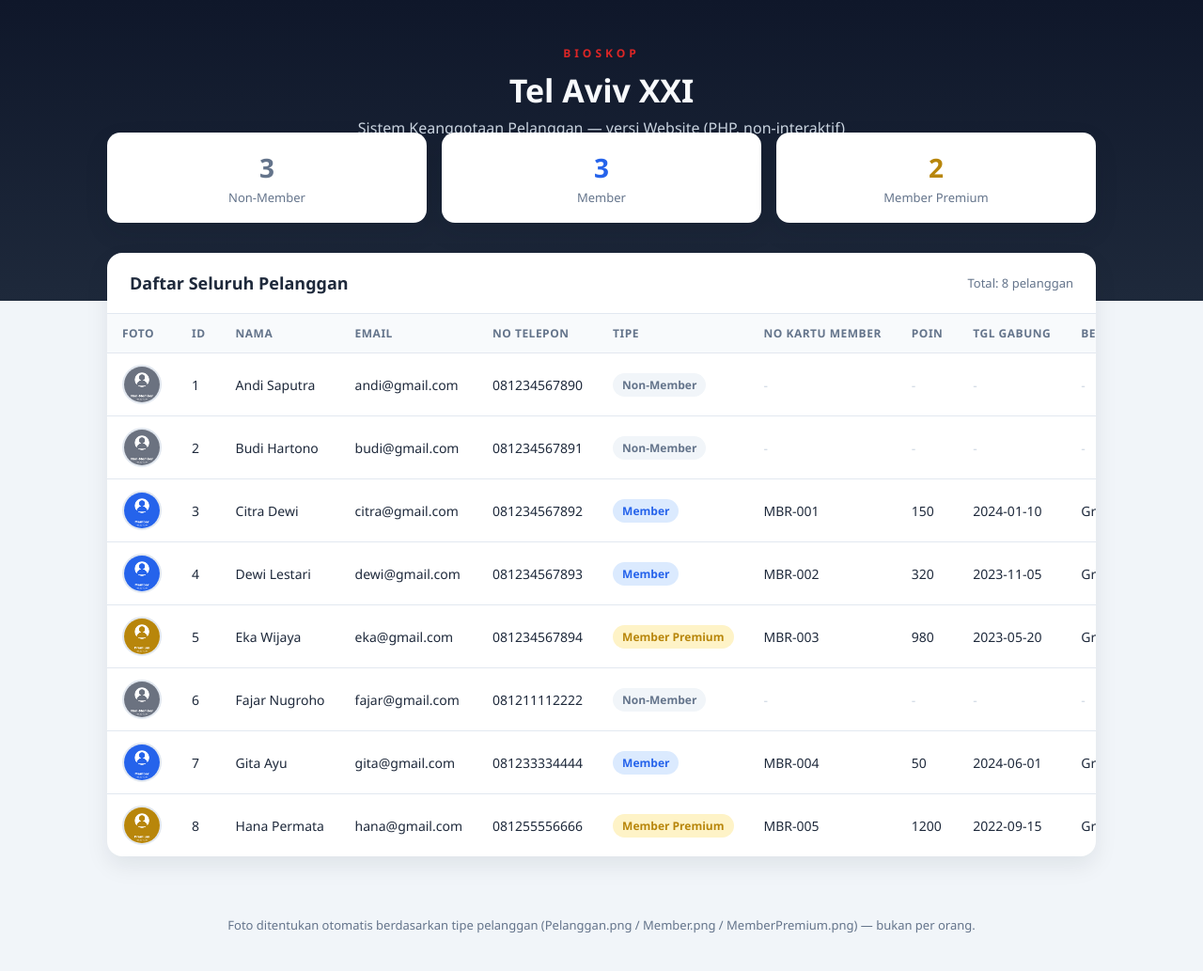
After one commit to laflaga404/TP2DPBO2526C2, a PHP site: page / in a window 1280 px wide. The commit adds this page. Shown: the whole page at 94% size. Run offline with PHP 8.4, Linux system fonts and the light colour scheme; some libraries are stand-ins or nearby versions.

Commit message:
Add files via upload

```diff
--- a/php/Member.php
+++ b/php/Member.php
@@ -20,6 +20,7 @@ class Member extends Pelanggan {
         $this->poin = (int) $poin;
         $this->tanggalGabung = (string) $tanggalGabung;
         $this->benefit = (string) $benefit;
+        $this->foto = "Member.png";
     }
 
     // ---- Getter tambahan ----
@@ -46,10 +47,11 @@ class Member extends Pelanggan {
     public function toRow() {
         $row = parent::toRow();
         $row[4] = $this->getTipe();
-        $row[5] = $this->noKartuMember;
-        $row[6] = (string) $this->poin;
-        $row[7] = $this->tanggalGabung;
-        $row[8] = $this->benefit;
+        // $row[5] (Foto) sudah otomatis "Member.png" lewat $this->foto
+        $row[6] = $this->noKartuMember;
+        $row[7] = (string) $this->poin;
+        $row[8] = $this->tanggalGabung;
+        $row[9] = $this->benefit;
         return $row;
     }
 }
--- a/php/MemberPremium.php
+++ b/php/MemberPremium.php
@@ -21,6 +21,7 @@ class MemberPremium extends Member {
         $this->kodeVoucher = (string) $kodeVoucher;
         $this->diskon = (float) $diskon;
         $this->freeUpgradeSeat = (bool) $freeUpgradeSeat;
+        $this->foto = "MemberPremium.png";
     }
 
     // ---- Getter tambahan ----
@@ -46,9 +47,10 @@ class MemberPremium extends Member {
     public function toRow() {
         $row = parent::toRow();
         $row[4] = $this->getTipe();
-        $row[9] = $this->kodeVoucher;
-        $row[10] = number_format($this->diskon, 2, '.', '');
-        $row[11] = $this->freeUpgradeSeat ? "Yes" : "No";
+        // $row[5] (Foto) sudah otomatis "MemberPremium.png" lewat $this->foto
+        $row[10] = $this->kodeVoucher;
+        $row[11] = number_format($this->diskon, 2, '.', '');
+        $row[12] = $this->freeUpgradeSeat ? "Yes" : "No";
         return $row;
     }
 }
--- a/php/Pelanggan.php
+++ b/php/Pelanggan.php
@@ -10,12 +10,14 @@ class Pelanggan {
     protected $nama;
     protected $email;
     protected $noTelepon;
+    protected $foto;
 
     public function __construct($idPelanggan, $nama, $email, $noTelepon) {
         $this->idPelanggan = (int) $idPelanggan;
         $this->nama = (string) $nama;
         $this->email = (string) $email;
         $this->noTelepon = (string) $noTelepon;
+        $this->foto = "Pelanggan.png";
     }
 
     // ---- Getter ----
@@ -23,11 +25,13 @@ class Pelanggan {
     public function getNama() { return $this->nama; }
     public function getEmail() { return $this->email; }
     public function getNoTelepon() { return $this->noTelepon; }
+    public function getFoto() { return $this->foto; }
 
     // ---- Setter ----
     public function setNama($nama) { $this->nama = (string) $nama; }
     public function setEmail($email) { $this->email = (string) $email; }
     public function setNoTelepon($noTelepon) { $this->noTelepon = (string) $noTelepon; }
+    public function setFoto($foto) { $this->foto = (string) $foto; }
 
     // ---- Method polymorphic (bakal di-override di anak & cucu) ----
     public function getTipe() {
@@ -44,6 +48,7 @@ class Pelanggan {
             $this->email,
             $this->noTelepon,
             $this->getTipe(),
+            $this->foto,
             "-", // No Kartu Member
             "-", // Poin
             "-", // Tanggal Gabung
--- /dev/null
+++ b/php/index.php
@@ -0,0 +1,283 @@
+<?php
+
+require_once 'MemberPremium.php';
+
+// =========================================================================
+// Tel Aviv XXI — Sistem Keanggotaan Pelanggan (versi WEBSITE)
+// -------------------------------------------------------------------------
+// Versi ini TIDAK interaktif (tidak ada form input) — cukup menampilkan
+// data pelanggan (Non-Member, Member, Member Premium) dalam satu halaman
+// web yang rapi, lengkap dengan foto tiap tipe pelanggan.
+//
+// Hanya ada 3 foto (ditentukan otomatis oleh tipe pelanggan, bukan per
+// orang), sesuai atribut `foto` yang di-override tiap level:
+//   - Non-Member       -> foto/Pelanggan.png
+//   - Member           -> foto/Member.png
+//   - Member Premium   -> foto/MemberPremium.png
+//
+// Jalankan dengan PHP built-in server, misalnya:
+//   cd PHP && php -S localhost:8000
+// lalu buka http://localhost:8000 di browser.
+// =========================================================================
+
+// LIST OF OBJECT (nyimpen SEMUA tingkatan: Pelanggan, Member, MemberPremium)
+// Data hardcode (5 data awal + 3 contoh tambahan), sama seperti versi CLI.
+$daftarPelanggan = [
+    new Pelanggan(1, "Andi Saputra", "andi@gmail.com", "081234567890"),
+    new Pelanggan(2, "Budi Hartono", "budi@gmail.com", "081234567891"),
+    new Member(3, "Citra Dewi", "citra@gmail.com", "081234567892",
+        "MBR-001", 150, "2024-01-10", "Gratis Payung"),
+    new Member(4, "Dewi Lestari", "dewi@gmail.com", "081234567893",
+        "MBR-002", 320, "2023-11-05", "Gratis 2 Tiket Nonton"),
+    new MemberPremium(5, "Eka Wijaya", "eka@gmail.com", "081234567894",
+        "MBR-003", 980, "2023-05-20", "Gratis Popcorn & Minuman",
+        "VC-PREMIUM01", 0.15, true),
+    new Pelanggan(6, "Fajar Nugroho", "fajar@gmail.com", "081211112222"),
+    new Member(7, "Gita Ayu", "gita@gmail.com", "081233334444",
+        "MBR-004", 50, "2024-06-01", "Gratis Popcorn"),
+    new MemberPremium(8, "Hana Permata", "hana@gmail.com", "081255556666",
+        "MBR-005", 1200, "2022-09-15", "Gratis 2 Tiket Nonton",
+        "VC-PREMIUM02", 0.20, true),
+];
+
+$HEADER = [
+    "Foto", "ID", "Nama", "Email", "No Telepon", "Tipe",
+    "No Kartu Member", "Poin", "Tgl Gabung", "Benefit",
+    "Kode Voucher", "Diskon", "Free Upgrade Seat",
+];
+
+// Ambil toRow() tiap objek (polymorphic), lalu pindahkan kolom Foto
+// (index 5 di toRow) ke posisi paling depan biar enak dilihat di web.
+$rows = [];
+foreach ($daftarPelanggan as $p) {
+    $r = $p->toRow();
+    $foto = $r[5];
+    unset($r[5]);
+    $rows[] = array_merge([$foto], array_values($r));
+}
+
+function badgeClass($tipe) {
+    if ($tipe === "Member Premium") return "badge badge-premium";
+    if ($tipe === "Member") return "badge badge-member";
+    return "badge badge-non";
+}
+
+$totalNonMember = count(array_filter($daftarPelanggan, fn($p) => $p->getTipe() === "Non-Member"));
+$totalMember = count(array_filter($daftarPelanggan, fn($p) => $p->getTipe() === "Member"));
+$totalPremium = count(array_filter($daftarPelanggan, fn($p) => $p->getTipe() === "Member Premium"));
+?>
+<!DOCTYPE html>
+<html lang="id">
+<head>
+<meta charset="UTF-8">
+<meta name="viewport" content="width=device-width, initial-scale=1.0">
+<title>Tel Aviv XXI — Sistem Keanggotaan Pelanggan</title>
+<style>
+    :root {
+        --bg: #0f172a;
+        --panel: #ffffff;
+        --ink: #1e293b;
+        --muted: #64748b;
+        --accent: #dc2626;
+        --accent-dark: #991b1b;
+        --member: #2563eb;
+        --premium: #b8860b;
+        --border: #e2e8f0;
+    }
+    * { box-sizing: border-box; }
+    body {
+        margin: 0;
+        font-family: "Segoe UI", Roboto, Arial, sans-serif;
+        background: linear-gradient(180deg, #0f172a 0%, #1e293b 320px, #f1f5f9 320px);
+        color: var(--ink);
+    }
+    header {
+        max-width: 1100px;
+        margin: 0 auto;
+        padding: 48px 24px 24px;
+        text-align: center;
+        color: #f8fafc;
+    }
+    header .kicker {
+        letter-spacing: 4px;
+        text-transform: uppercase;
+        font-size: 12px;
+        color: var(--accent);
+        font-weight: 700;
+    }
+    header h1 {
+        margin: 8px 0 6px;
+        font-size: 34px;
+    }
+    header p {
+        margin: 0;
+        color: #cbd5e1;
+    }
+
+    .stats {
+        max-width: 1100px;
+        margin: -30px auto 0;
+        padding: 0 24px;
+        display: grid;
+        grid-template-columns: repeat(3, 1fr);
+        gap: 16px;
+    }
+    .stat-card {
+        background: var(--panel);
+        border-radius: 14px;
+        padding: 18px 20px;
+        box-shadow: 0 10px 25px rgba(15, 23, 42, 0.12);
+        text-align: center;
+    }
+    .stat-card .num { font-size: 28px; font-weight: 800; }
+    .stat-card .lbl { color: var(--muted); font-size: 13px; margin-top: 4px; }
+    .stat-card.non .num { color: var(--muted); }
+    .stat-card.member .num { color: var(--member); }
+    .stat-card.premium .num { color: var(--premium); }
+
+    main {
+        max-width: 1100px;
+        margin: 32px auto 64px;
+        padding: 0 24px;
+    }
+
+    .panel {
+        background: var(--panel);
+        border-radius: 16px;
+        box-shadow: 0 10px 25px rgba(15, 23, 42, 0.08);
+        overflow: hidden;
+    }
+    .panel-head {
+        padding: 20px 24px;
+        border-bottom: 1px solid var(--border);
+        display: flex;
+        align-items: center;
+        justify-content: space-between;
+        flex-wrap: wrap;
+        gap: 8px;
+    }
+    .panel-head h2 { margin: 0; font-size: 18px; }
+    .panel-head span { color: var(--muted); font-size: 13px; }
+
+    .table-wrap { overflow-x: auto; }
+    table { border-collapse: collapse; width: 100%; min-width: 1000px; }
+    thead th {
+        background: #f8fafc;
+        text-align: left;
+        font-size: 12px;
+        text-transform: uppercase;
+        letter-spacing: 0.5px;
+        color: var(--muted);
+        padding: 12px 16px;
+        border-bottom: 1px solid var(--border);
+        white-space: nowrap;
+    }
+    tbody td {
+        padding: 12px 16px;
+        border-bottom: 1px solid var(--border);
+        font-size: 14px;
+        white-space: nowrap;
+    }
+    tbody tr:hover { background: #f8fafc; }
+    tbody tr:last-child td { border-bottom: none; }
+
+    .foto-cell img {
+        width: 42px;
+        height: 42px;
+        border-radius: 50%;
+        object-fit: cover;
+        border: 2px solid var(--border);
+        display: block;
+    }
+
+    .dash { color: #cbd5e1; }
+
+    .badge {
+        display: inline-block;
+        padding: 4px 10px;
+        border-radius: 999px;
+        font-size: 12px;
+        font-weight: 700;
+    }
+    .badge-non { background: #f1f5f9; color: var(--muted); }
+    .badge-member { background: #dbeafe; color: var(--member); }
+    .badge-premium { background: #fef3c7; color: var(--premium); }
+
+    footer {
+        text-align: center;
+        color: var(--muted);
+        font-size: 13px;
+        padding: 0 24px 40px;
+    }
+</style>
+</head>
+<body>
+
+<header>
+    <div class="kicker">Bioskop</div>
+    <h1>Tel Aviv XXI</h1>
+    <p>Sistem Keanggotaan Pelanggan — versi Website (PHP, non-interaktif)</p>
+</header>
+
+<div class="stats">
+    <div class="stat-card non">
+        <div class="num"><?= $totalNonMember ?></div>
+        <div class="lbl">Non-Member</div>
+    </div>
+    <div class="stat-card member">
+        <div class="num"><?= $totalMember ?></div>
+        <div class="lbl">Member</div>
+    </div>
+    <div class="stat-card premium">
+        <div class="num"><?= $totalPremium ?></div>
+        <div class="lbl">Member Premium</div>
+    </div>
+</div>
+
+<main>
+    <div class="panel">
+        <div class="panel-head">
+            <h2>Daftar Seluruh Pelanggan</h2>
+            <span>Total: <?= count($daftarPelanggan) ?> pelanggan</span>
+        </div>
+        <div class="table-wrap">
+            <table>
+                <thead>
+                    <tr>
+                        <?php foreach ($HEADER as $h): ?>
+                            <th><?= htmlspecialchars($h) ?></th>
+                        <?php endforeach; ?>
+                    </tr>
+                </thead>
+                <tbody>
+                    <?php foreach ($rows as $row): ?>
+                        <tr>
+                            <?php foreach ($row as $i => $val): ?>
+                                <?php if ($i === 0): ?>
+                                    <td class="foto-cell">
+                                        <img src="foto/<?= htmlspecialchars($val) ?>"
+                                             alt="Foto <?= htmlspecialchars($row[5]) ?>">
+                                    </td>
+                                <?php elseif ($i === 5): ?>
+                                    <td><span class="<?= badgeClass($val) ?>"><?= htmlspecialchars($val) ?></span></td>
+                                <?php elseif ($val === "-"): ?>
+                                    <td class="dash">-</td>
+                                <?php else: ?>
+                                    <td><?= htmlspecialchars($val) ?></td>
+                                <?php endif; ?>
+                            <?php endforeach; ?>
+                        </tr>
+                    <?php endforeach; ?>
+                </tbody>
+            </table>
+        </div>
+    </div>
+</main>
+
+<footer>
+    Foto ditentukan otomatis berdasarkan tipe pelanggan
+    (Pelanggan.png / Member.png / MemberPremium.png) — bukan per orang.
+</footer>
+
+</body>
+</html>
--- a/php/main.php
+++ b/php/main.php
@@ -11,7 +11,7 @@ require_once 'MemberPremium.php';
 $daftarPelanggan = [];
 
 $HEADER = [
-    "ID", "Nama", "Email", "No Telepon", "Tipe",
+    "ID", "Nama", "Email", "No Telepon", "Tipe", "Foto",
     "No Kartu Member", "Poin", "Tgl Gabung", "Benefit",
     "Kode Voucher", "Diskon", "Free Upgrade Seat"
 ];
```
Also changed, not shown: php/foto/Member.png (added), php/foto/MemberPremium.png (added), php/foto/Pelanggan.png (added).
